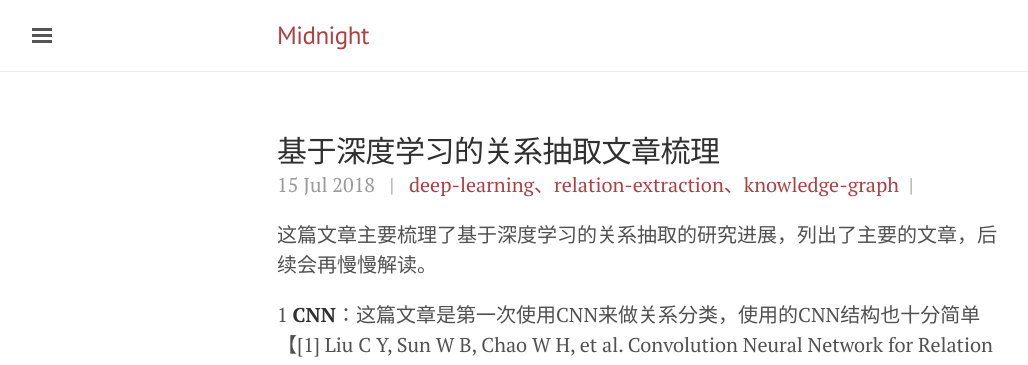
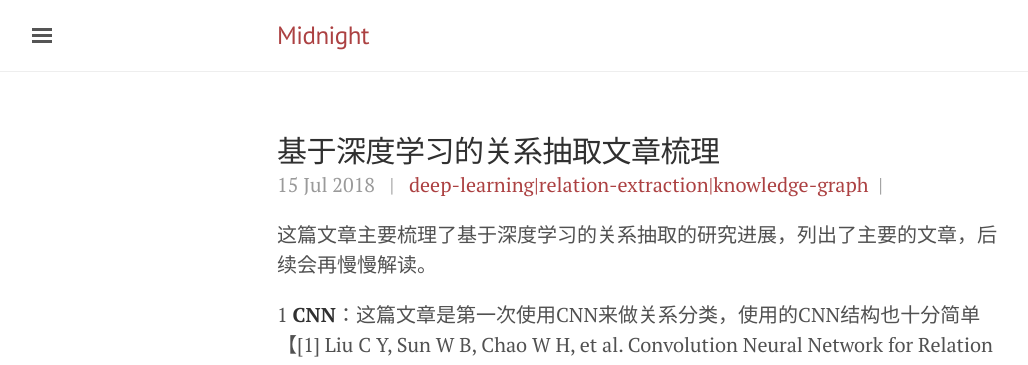
Before and after one commit to midnight2104/midnight2104.github.io, a Jekyll site: the page built from _posts/2018-7-15-基于深度学习的关系抽取文章梳理.md, in a window 1280 px wide and 900 px high. Shown: the top 365 px of the window, without its empty margins (3-1031 px from the left). Built offline with Jekyll 4.4.1, drawn with Linux system fonts in a browser that asks for light colours.

Commit message:
update tags

```diff
--- a/_posts/2018-7-15-基于深度学习的关系抽取文章梳理.md
+++ b/_posts/2018-7-15-基于深度学习的关系抽取文章梳理.md
@@ -1,7 +1,7 @@
 ---
 layout: post
 title: 基于深度学习的关系抽取文章梳理
-tags: deep-learning、relation-extraction、knowledge-graph
+tags: deep-learning|relation-extraction|knowledge-graph
 ---
 这篇文章主要梳理了基于深度学习的关系抽取的研究进展，列出了主要的文章，后续会再慢慢解读。
 
```
Also changed, not shown: _posts/2018-7-21-关系抽取论文解读-Relation classification via convolutional deep neural network.md (+1 -1 lines).
